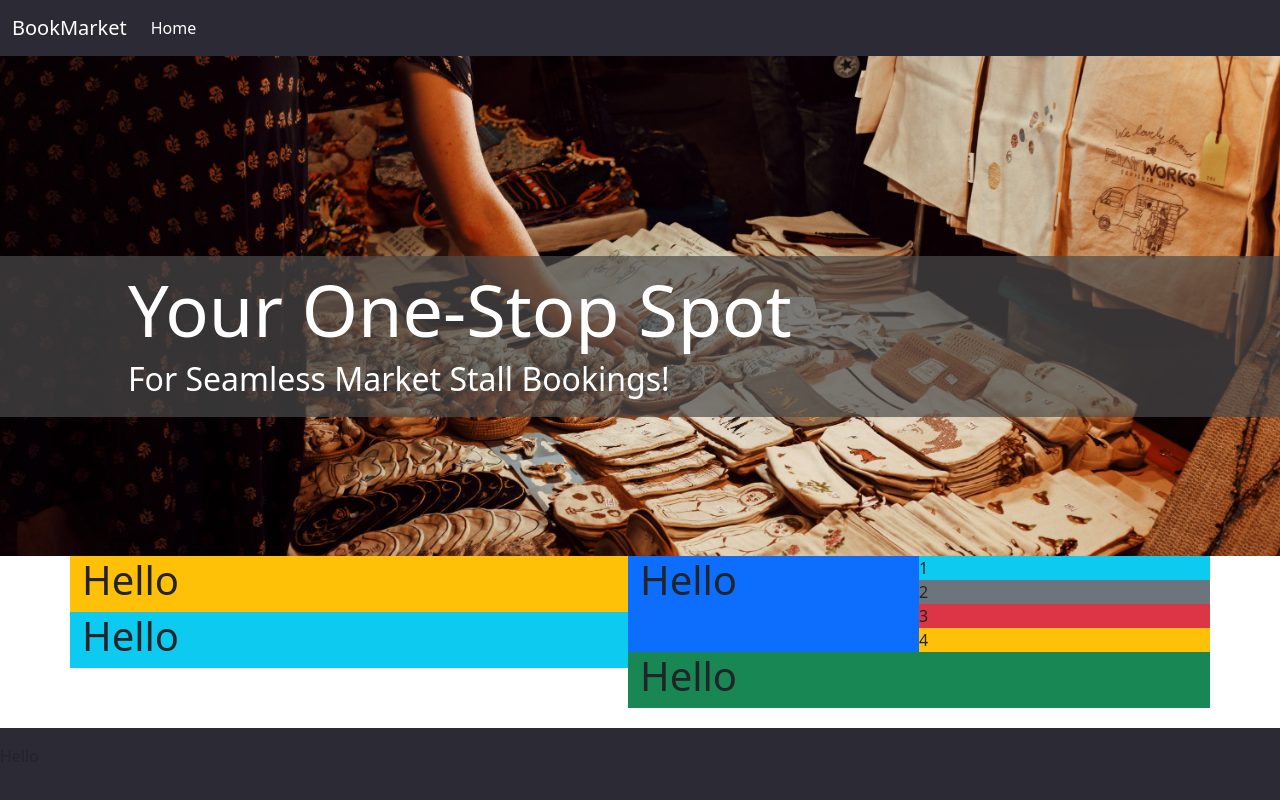
After one commit to Vitalii-Chepurnyi/bookHub, a Django app: template home/templates/home/listing_detail.html in a window 1280 px wide. The commit adds this page. Run offline with Django 4.2, Linux system fonts and the light colour scheme; the template is opened without the code that fills it, so the values that code supplies are empty.

Commit message:
Created new listing html file, connected it to index.html, basic html added to listing

```diff
--- a/home/templates/home/index.html
+++ b/home/templates/home/index.html
@@ -13,8 +13,8 @@
           </div>
           <div class="col-md-6 max-width-column">
             <!-- Content for Column 2 -->
-            <h1>{{ listing.title }}</h1>
-            <a href="" class="listing-link">
+            <h1 id="names">{{ listing.title }}</h1>
+            <a href="{% url 'listing_detail' listing.slug %}" class="listing-link">
              <div class="col">
                 <p>{{ listing.description }}</p>
              </div>
@@ -37,7 +37,7 @@
                 <p>Includes taxes and charges</p>
             </div>
             <div class="col">
-                <a href="" class="button-link">
+                <a href="{% url 'listing_detail' listing.slug %}" class="button-link">
                     <button type="button" class="button">See availability ></button>
                 </a>
             </div>
--- /dev/null
+++ b/home/templates/home/listing_detail.html
@@ -0,0 +1,34 @@
+{% extends 'base.html' %}
+{% block content %}
+{% load static %}
+
+<div class="container-fluid">
+    <div class="container detail">
+        <div class="col">
+            <div class="row bg-warning">
+                <h1>Hello</h1>
+            </div>
+            <div class="row bg-info">
+                <h1>Hello</h1>
+            </div>
+        </div>
+        <div class="col bg-danger">
+            <div class="row bg-secondary">
+                <div class="col bg-primary">
+                    <h1>Hello</h1>
+                </div>
+                <div class="col bg-warning">
+                    <div class="row bg-info">1</div>
+                    <div class="row bg-secondary">2</div>
+                    <div class="row bg-danger">3</div>
+                    <div class="row bg-warning">4</div>
+                </div>
+            </div>
+            <div class="row bg-success">
+                <h1>Hello</h1>
+            </div>
+        </div>
+    </div>
+</div>
+
+{% endblock content %}
--- a/home/urls.py
+++ b/home/urls.py
@@ -3,4 +3,5 @@ from django.urls import path
 
 urlpatterns = [
     path('', views.MarketList.as_view(), name='home'),
+    path('<slug:slug>/', views.listing_detail, name='listing_detail'),
 ]
--- a/static/css/style.css
+++ b/static/css/style.css
@@ -18,6 +18,10 @@ body {
 .listing-link {
     text-decoration: none;
     color: black;
+}
+
+.listing-link:hover {
+    color:green;
 }
 .price {
     margin-top: 10px;
@@ -125,6 +129,9 @@ footer {
     font-size: 72px;
 }
 
+.detail {
+    display: flex;
+}
 /* media max-width 480px */
 @media only screen and (max-width: 480px){
     .main-image{
--- a/templates/base.html
+++ b/templates/base.html
@@ -55,7 +55,6 @@
         <img src= "{% static 'images/pexels-mew-wy-4072329.jpg' %}" class="main-image" alt="market stall">
         <img src= "{% static 'images/pexels-julia-volk-6118897.jpg' %}" class="main-image2" alt="market stall">
     </div>
-
     <main class="flex-shrink-0 main-bg">
 
         {% block content %}
```
Also changed, not shown: home/views.py (+10 -0 lines), static/images/pexels-darwis-alwan-1212048.jpg (added).
